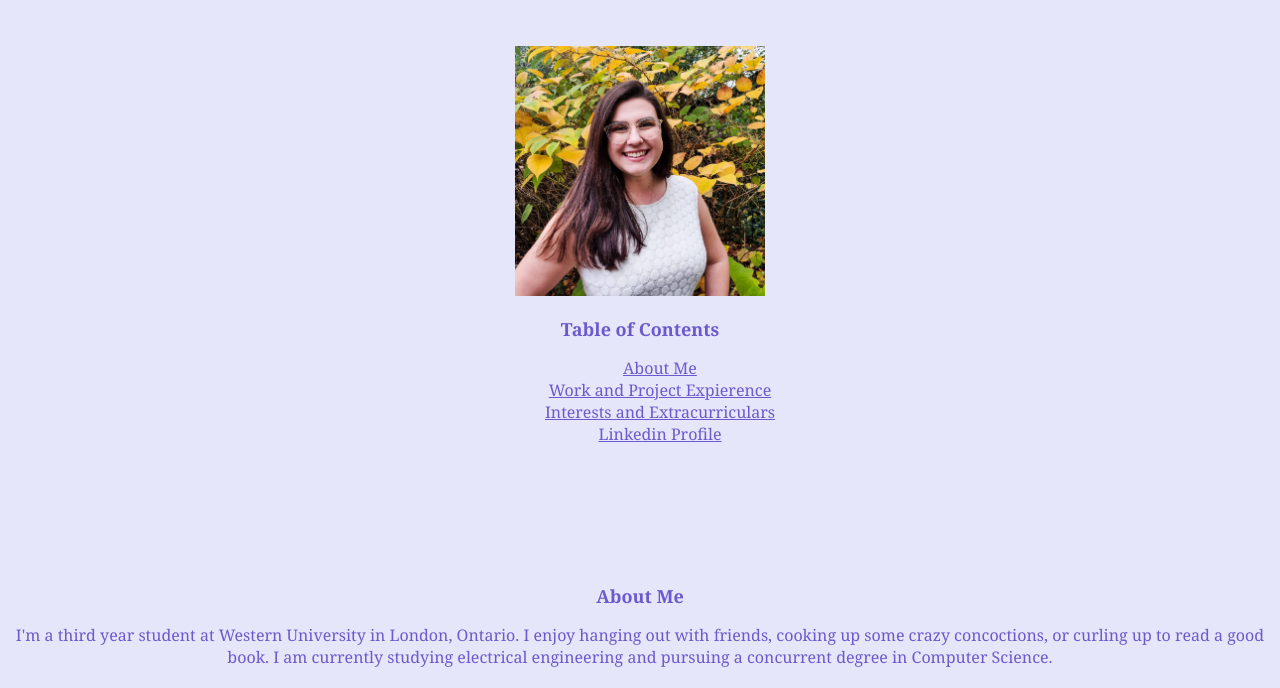
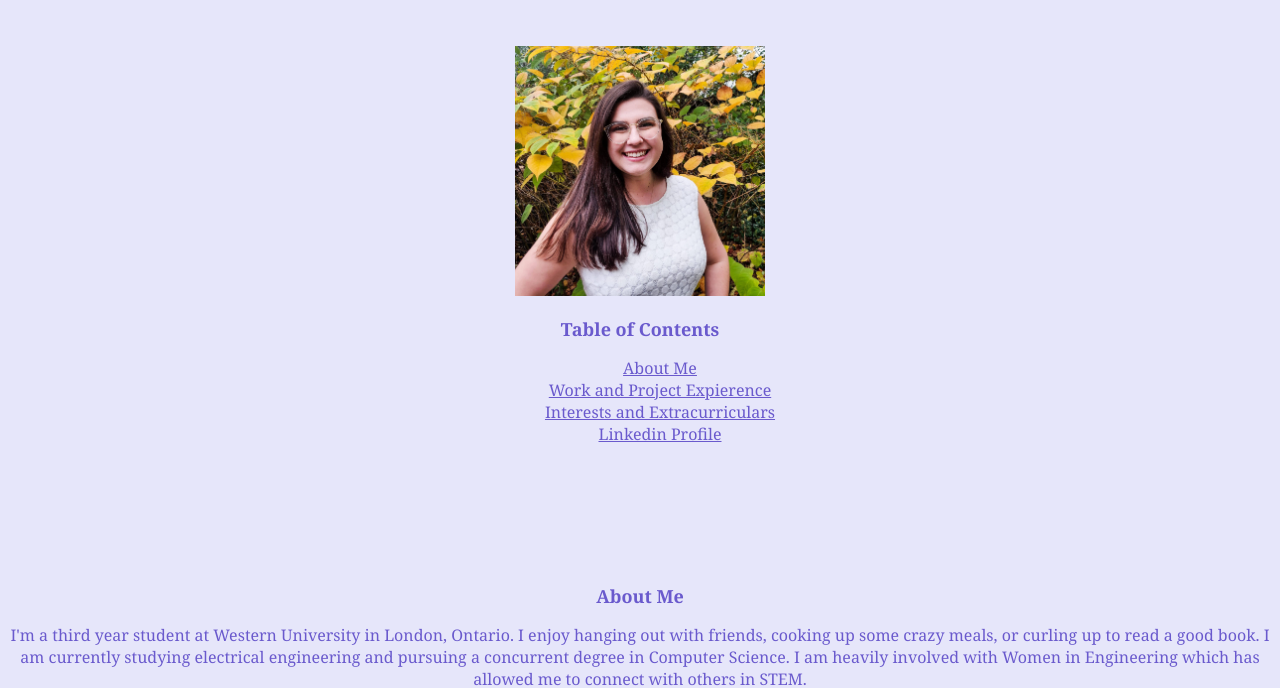
Before and after one commit to s-aleksanderek/s-aleksanderek.github.io, a plain HTML site: page index.html in a window 1280 px wide. Shown: the part 113-801 px from the top of the page. Drawn offline with Linux system fonts and the light colour scheme.

Commit message:
updated info about me

```diff
--- a/index.html
+++ b/index.html
@@ -93,8 +93,8 @@
     <h2> <a name="AM"> About Me </a> </h2> <!-- connecting to this part using a-->
     <p>
         I'm a third year student at Western University in London, Ontario. I enjoy hanging out with
-        friends, cooking up some crazy concoctions, or curling up to read a good book. I am currently studying
-        electrical engineering and pursuing a concurrent degree in Computer Science.
+        friends, cooking up some crazy meals, or curling up to read a good book. I am currently studying
+        electrical engineering and pursuing a concurrent degree in Computer Science. I am heavily involved with Women in Engineering which has allowed me to connect with others in STEM.
     </p>
 
     <br />
```
